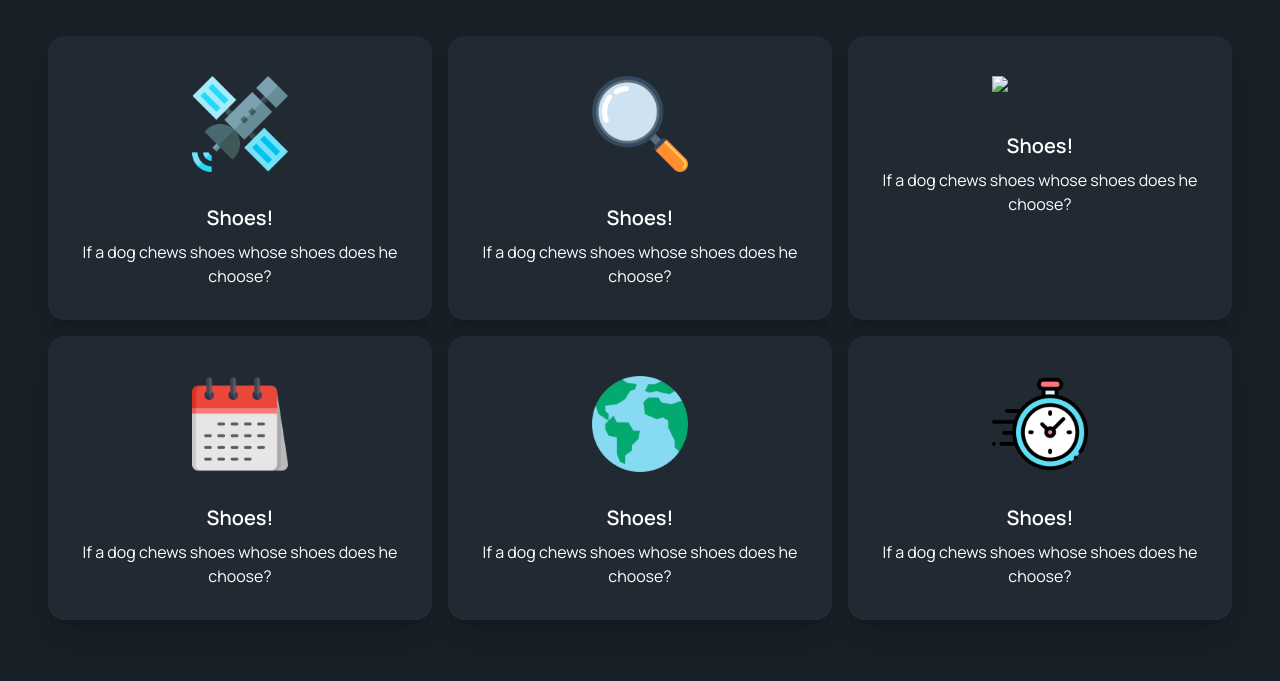
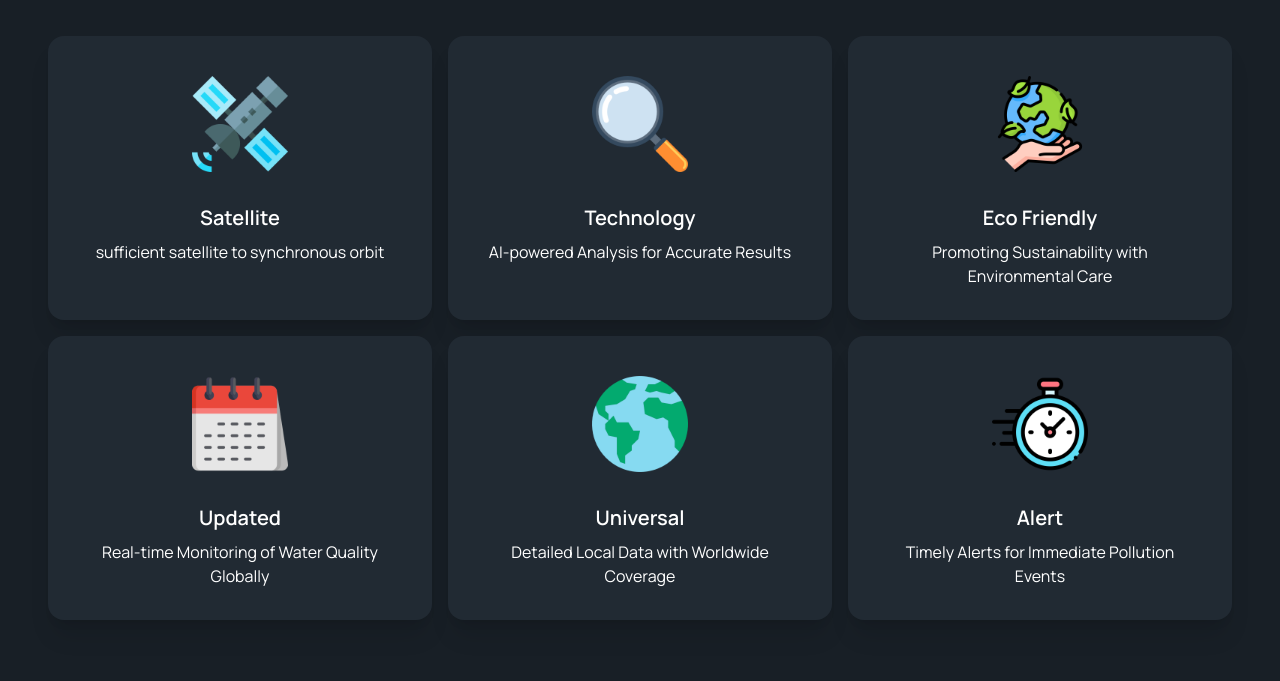
Before and after one commit to NifatHossain/imagine-cup-web, a plain HTML site: page index.html in a window 1280 px wide. Shown: the part 695-1376 px from the top of the page. Drawn offline with nearby package versions, Linux system fonts and the light colour scheme.

Commit message:
Updated some text contents

```diff
--- a/index.html
+++ b/index.html
@@ -111,8 +111,9 @@
               <img class="w-24" src="images/satellite.png" alt="satelight" class="rounded-xl" />
             </figure>
             <div class="card-body items-center text-center">
-              <h2 class="card-title text-white">Shoes!</h2>
-              <p class="text-white">If a dog chews shoes whose shoes does he choose?</p>
+              <h2 class="card-title text-white">Satellite</h2>
+              <p class="text-white">sufficient  satellite to synchronous orbit</p>
+
             </div>
           </div>
           <div class="card w-80 xl:w-96 transition-transform duration-300 transform hover:scale-110 bg-[#212a33] shadow-xl">
@@ -120,17 +121,17 @@
               <img class="w-24" src="images/search.png" alt="satelight" class="rounded-xl" />
             </figure>
             <div class="card-body items-center text-center">
-              <h2 class="card-title text-white">Shoes!</h2>
-              <p class="text-white">If a dog chews shoes whose shoes does he choose?</p>
+              <h2 class="card-title text-white">Technology</h2>
+              <p class="text-white">AI-powered Analysis for Accurate Results</p>
             </div>
           </div>
           <div class="card w-80 xl:w-96 transition-transform duration-300 transform hover:scale-110 bg-[#212a33] shadow-xl">
             <figure class="px-10 pt-10">
-              <img class="w-24" src="images/recycle.png" alt="satelight" class="rounded-xl" />
+              <img class="w-24" src="images/environmentalism.png" alt="satelight" class="rounded-xl" />
             </figure>
             <div class="card-body items-center text-center">
-              <h2 class="card-title text-white">Shoes!</h2>
-              <p class="text-white">If a dog chews shoes whose shoes does he choose?</p>
+              <h2 class="card-title text-white">Eco Friendly</h2>
+              <p class="text-white">Promoting Sustainability with Environmental Care</p>
             </div>
           </div>
           <div class="card w-80 xl:w-96 transition-transform duration-300 transform hover:scale-110 bg-[#212a33] shadow-xl">
@@ -138,8 +139,8 @@
               <img class="w-24" src="images/calendar.png" alt="satelight" class="rounded-xl" />
             </figure>
             <div class="card-body items-center text-center">
-              <h2 class="card-title text-white">Shoes!</h2>
-              <p class="text-white">If a dog chews shoes whose shoes does he choose?</p>
+              <h2 class="card-title text-white">Updated</h2>
+              <p class="text-white">Real-time Monitoring of Water Quality Globally</p>
             </div>
           </div>
           <div class="card w-80 xl:w-96 transition-transform duration-300 transform hover:scale-110 bg-[#212a33] shadow-xl">
@@ -147,8 +148,8 @@
               <img class="w-24" src="images/worldwide.png" alt="satelight" class="rounded-xl" />
             </figure>
             <div class="card-body items-center text-center">
-              <h2 class="card-title text-white">Shoes!</h2>
-              <p class="text-white">If a dog chews shoes whose shoes does he choose?</p>
+              <h2 class="card-title text-white">Universal</h2>
+              <p class="text-white">Detailed Local Data with Worldwide Coverage</p>
             </div>
           </div>
           <div class="card w-80 xl:w-96 transition-transform duration-300 transform hover:scale-110 bg-[#212a33] shadow-xl">
@@ -156,8 +157,8 @@
               <img class="w-24" src="images/clock.png" alt="satelight" class="rounded-xl" />
             </figure>
             <div class="card-body items-center text-center">
-              <h2 class="card-title text-white">Shoes!</h2>
-              <p class="text-white">If a dog chews shoes whose shoes does he choose?</p>
+              <h2 class="card-title text-white">Alert</h2>
+              <p class="text-white">Timely Alerts for Immediate Pollution Events</p>
             </div>
           </div>
         </div>
@@ -246,7 +247,7 @@
         <h2 class="text-white text-3xl font-extrabold ">Aligned with United Nations Sustainable <br> Development Goals</p>
       </div>
       <div class="flex justify-center">
-        <div class="grid grid-cols-1 lg:grid-cols-2 gap-5 justify-center">
+        <div class="grid grid-cols-1 px-2 lg:grid-cols-2 gap-5 justify-center">
           <div class="flex gap-6 items-center border rounded-xl ">
             <img class="w-32 rounded-xl" src="images/E-WEB-Goal-14.png" alt="">
             <h2 class="text-white text-xl font-extrabold">Life Below <br> Water</h2>
```
Also changed, not shown: images/environmentalism.png (added).
